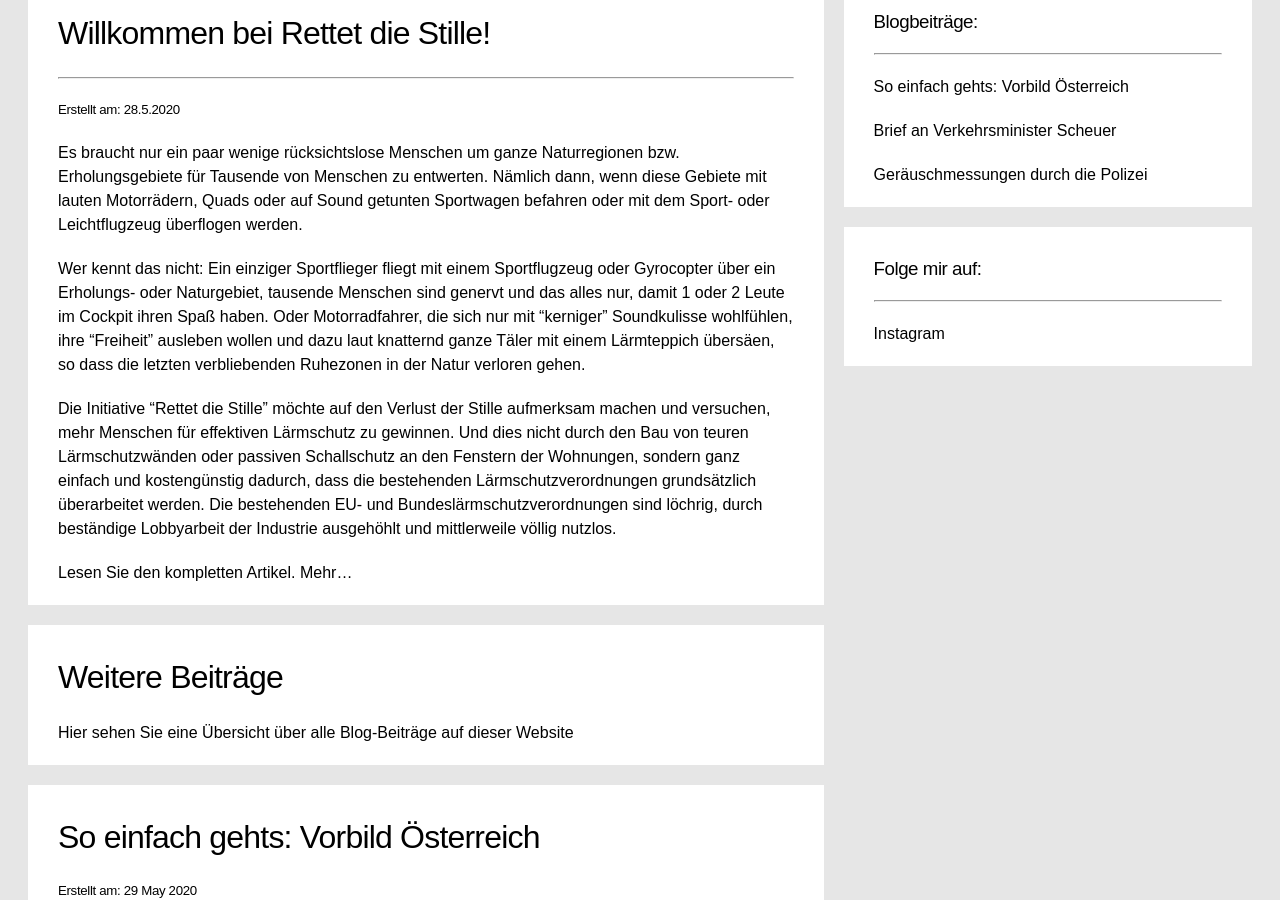
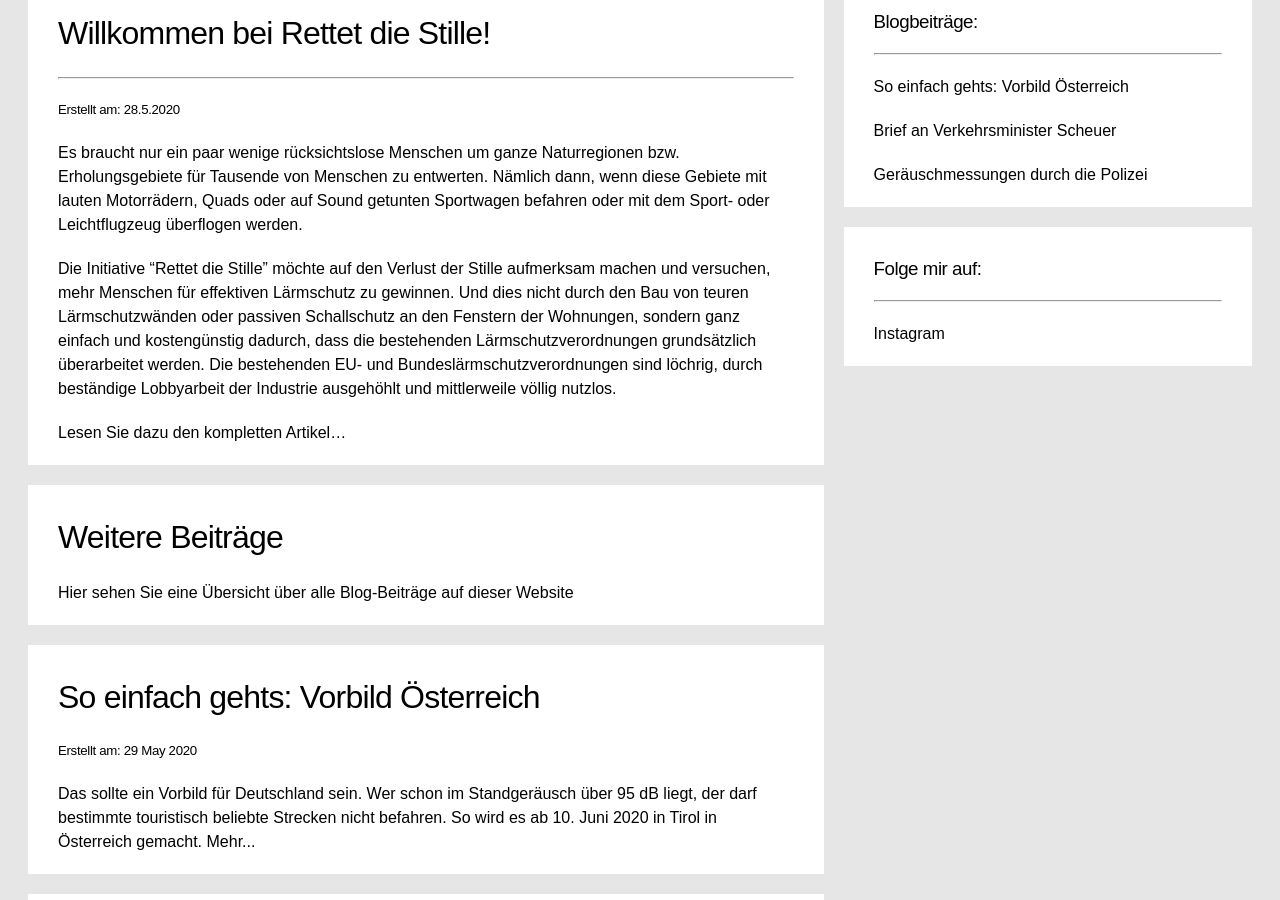
Before and after one commit to rettet-die-stille/rettet-die-stille.github.io, a Jekyll site: the page built from index.md, in a window 1280 px wide and 900 px high, scrolled down 471 px. Built offline with Jekyll 4.4.1, drawn with Linux system fonts in a browser that asks for light colours.

Commit message:
Update index.md

```diff
--- a/index.md
+++ b/index.md
@@ -4,8 +4,6 @@ layout: home
 
 Es braucht nur ein paar wenige rücksichtslose Menschen um ganze Naturregionen bzw. Erholungsgebiete für Tausende von Menschen zu entwerten. Nämlich dann, wenn diese Gebiete mit lauten Motorrädern, Quads oder auf Sound getunten Sportwagen befahren oder mit dem Sport- oder Leichtflugzeug überflogen werden.
 
-Wer kennt das nicht: Ein einziger Sportflieger fliegt mit einem Sportflugzeug oder Gyrocopter über ein Erholungs- oder Naturgebiet, tausende Menschen sind genervt und das alles nur, damit 1 oder 2 Leute im Cockpit ihren Spaß haben. Oder Motorradfahrer, die sich nur mit "kerniger" Soundkulisse wohlfühlen, ihre "Freiheit" ausleben wollen und dazu laut knatternd ganze Täler mit einem Lärmteppich übersäen, so dass die letzten verbliebenden Ruhezonen in der Natur verloren gehen.
-
 Die Initiative "Rettet die Stille" möchte auf den Verlust der Stille aufmerksam machen und versuchen, mehr Menschen für effektiven Lärmschutz zu gewinnen. Und dies nicht durch den Bau von teuren Lärmschutzwänden oder passiven Schallschutz an den Fenstern der Wohnungen, sondern ganz einfach und kostengünstig dadurch, dass die bestehenden Lärmschutzverordnungen grundsätzlich überarbeitet werden. Die bestehenden EU- und Bundeslärmschutzverordnungen sind löchrig, durch beständige Lobbyarbeit der Industrie ausgehöhlt und mittlerweile völlig nutzlos.
 
-Lesen Sie den kompletten Artikel. <a href="index2.html">Mehr...</a>
+Lesen Sie dazu <a href="index2.html">den kompletten Artikel...</a>
```
